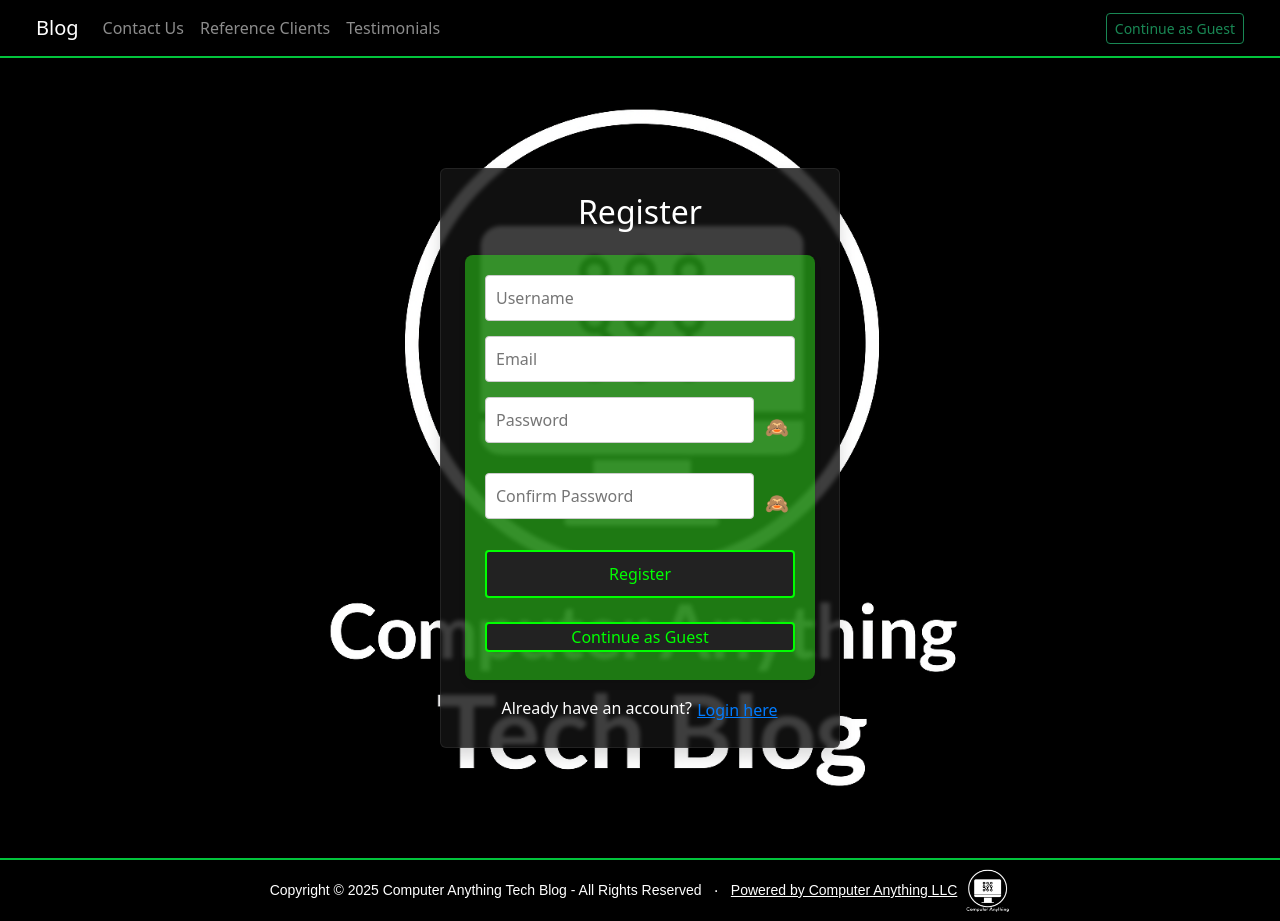
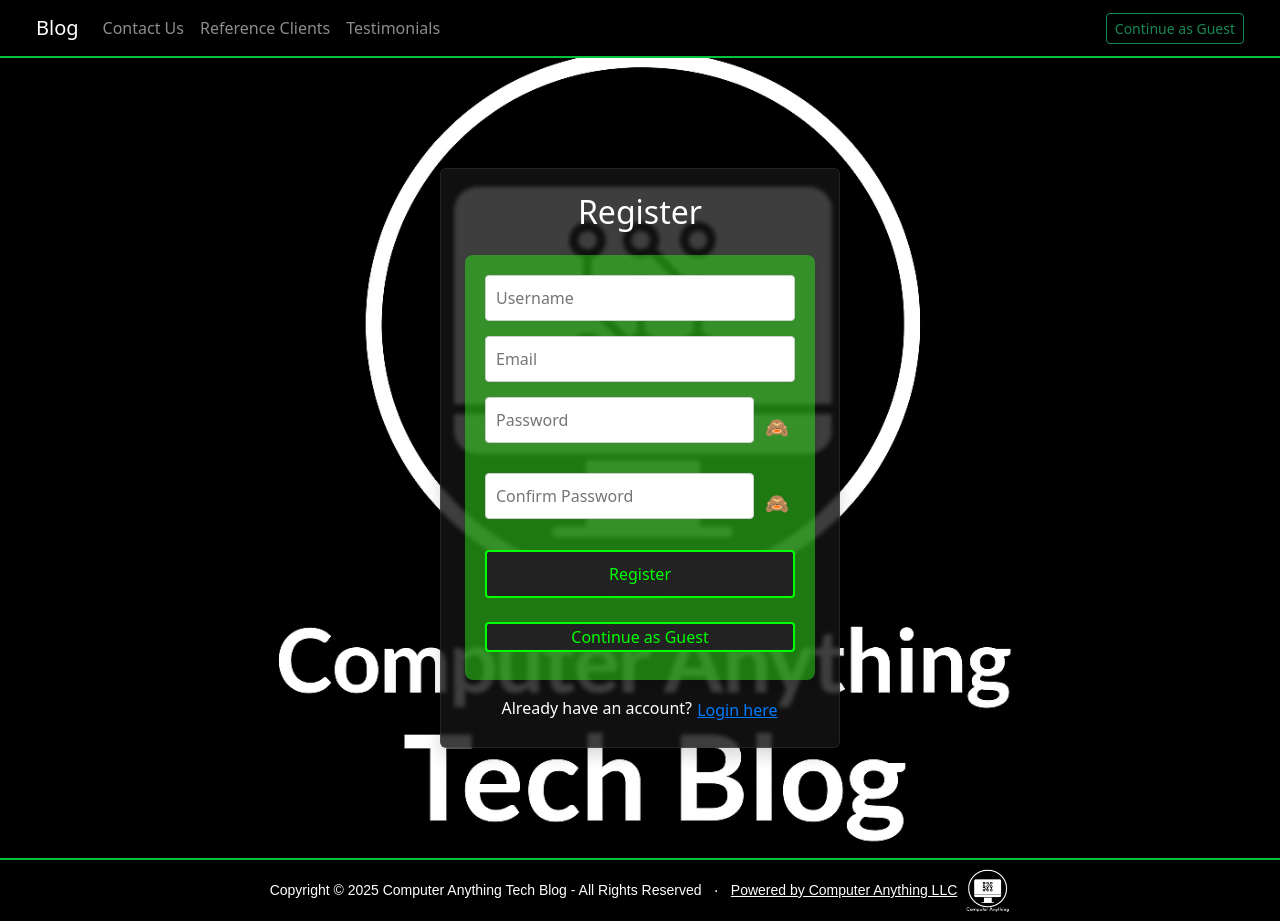
Before and after one commit to ComputerAnything/cpta_blog, a React (Create React App) app in the folder frontend/: page / in a window 1280 px wide. Built offline with nearby package versions, Linux system fonts and the light colour scheme.

Commit message:
refactor: Remove background logo from LandingPage component and apply new landing-bg class for styling

```diff
--- a/frontend/src/components/landing/LandingPage.js
+++ b/frontend/src/components/landing/LandingPage.js
@@ -1,4 +1,3 @@
-import bgLogo from '../../img/blog_logo.png';
 import React, { useState } from 'react';
 import Login from '../auth/Login.js';
 import Register from '../auth/Register.js';
@@ -7,21 +6,12 @@ import 'bootstrap/dist/css/bootstrap.min.css';
 import '../../styles/LandingPage.css';
 
 const LandingPage = () => {
-  // Start on Register page by default
   const [showRegister, setShowRegister] = useState(true);
   const [loading, setLoading] = useState(false);
 
   return (
     <div
-      className="d-flex flex-column align-items-center justify-content-center vh-100 bg-dark"
-      style={{
-        backgroundImage: `url(${bgLogo})`,
-        backgroundRepeat: 'no-repeat',
-        backgroundPosition: 'center',
-        backgroundSize: 'contain',
-        maxWidth: '100vw',
-        overflowX: 'hidden',
-      }}
+      className="landing-bg d-flex flex-column align-items-center justify-content-center vh-100 bg-dark"
     >
       {loading && <Loading />}
       <div
--- a/frontend/src/styles/LandingPage.css
+++ b/frontend/src/styles/LandingPage.css
@@ -237,3 +237,18 @@
 .close-btn:hover {
   color: #000;
 }
+
+.landing-bg {
+  background-image: url('../img/blog_logo.png');
+  background-repeat: no-repeat;
+  background-position: center;
+  background-size: auto 935px;
+  max-width: 100vw;
+  overflow-x: hidden;
+}
+
+@media (max-width: 575px) {
+  .landing-bg {
+    background-size: auto 725px;
+  }
+}
```
